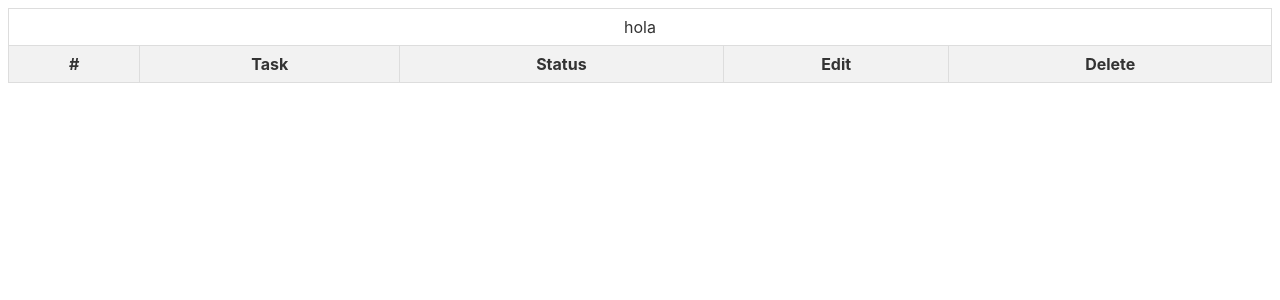
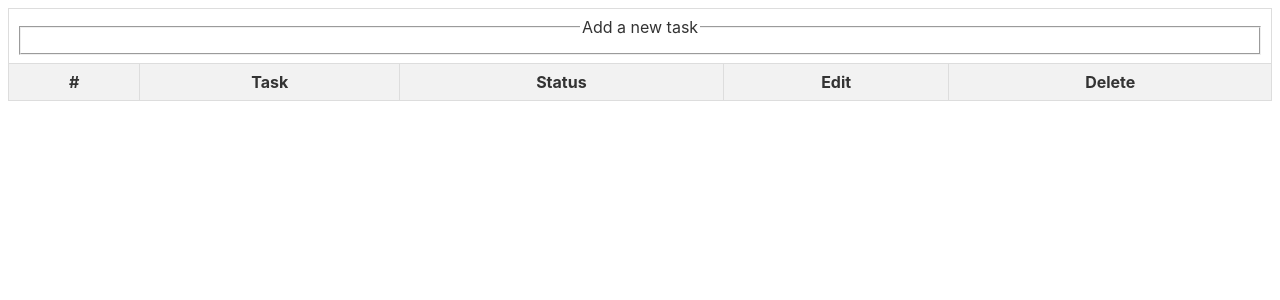
Before and after one commit to GBalatti9/todolist-svelte, a Svelte app: page / in a window 1280 px wide. Shown: the top 300 px of the page. Built offline with nearby package versions, Linux system fonts and the light colour scheme.

Commit message:
Setting up form

```diff
--- a/src/components/Card.svelte
+++ b/src/components/Card.svelte
@@ -1,9 +1,15 @@
+<script>
+    import { Form } from "./";
+
+</script>
 
 
 <table>
     <tbody>
         <tr>
-            <td colspan="5">hola</td>
+            <td colspan="5">
+                <Form />
+            </td>
         </tr>
         <tr>
             <th>#</th>
--- /dev/null
+++ b/src/components/Form.svelte
@@ -0,0 +1,7 @@
+
+
+<form>
+    <fieldset>
+        <legend>Add a new task</legend>
+    </fieldset>
+</form>
--- a/src/components/index.js
+++ b/src/components/index.js
@@ -1 +1,2 @@
 export { default as Card } from './Card.svelte';
+export { default as Form } from './Form.svelte';
```
